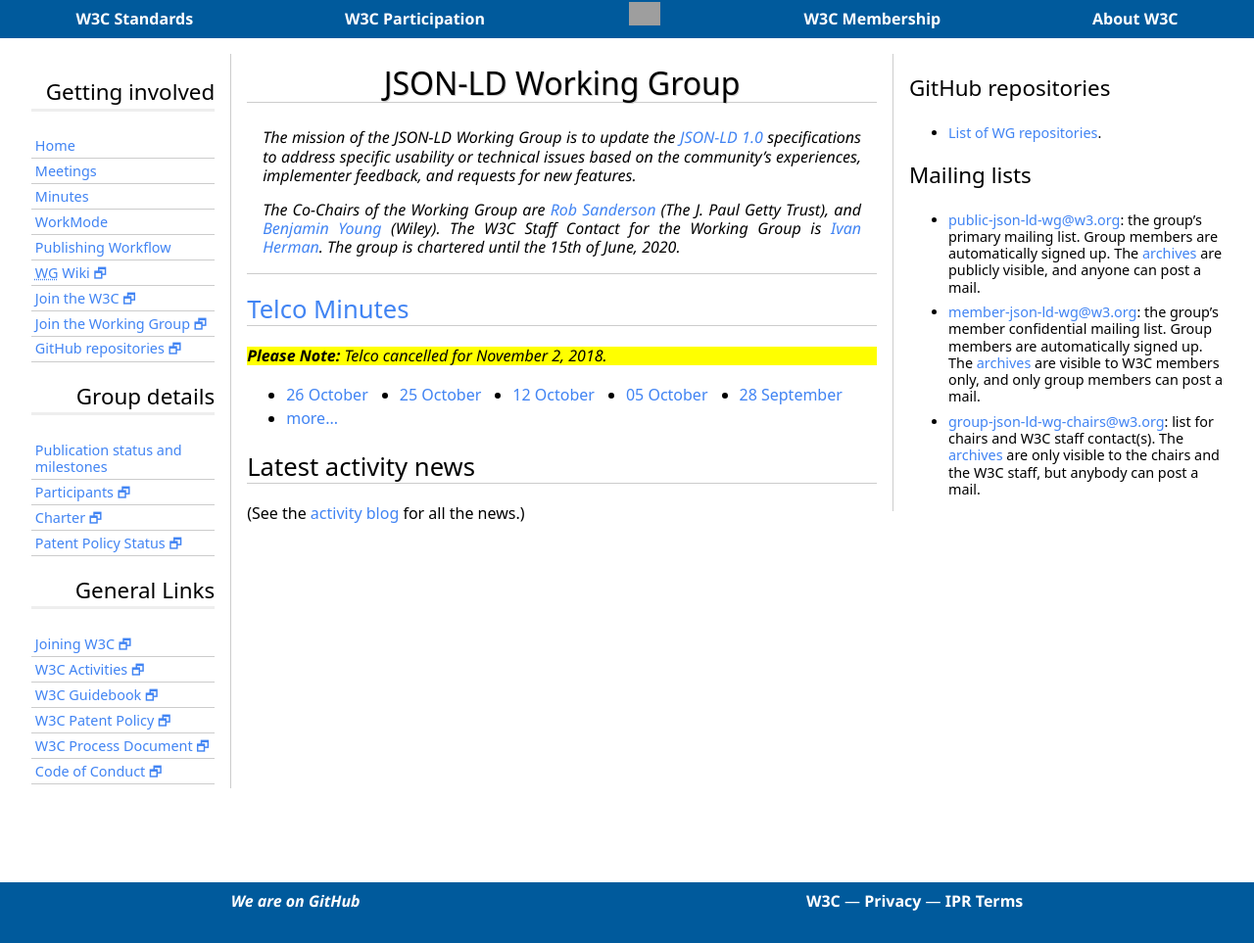
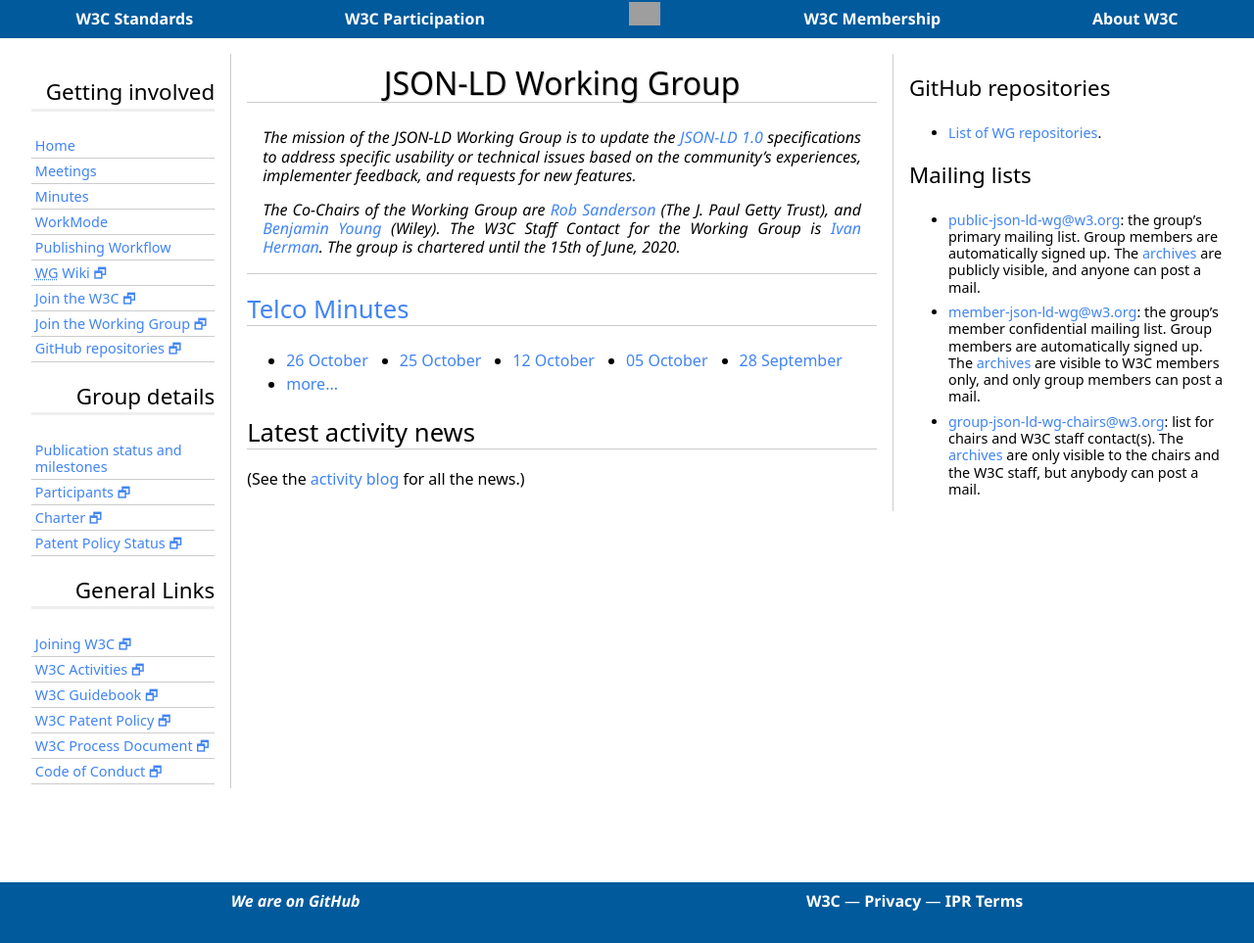
Before and after one commit to w3c/json-ld-wg, a Jekyll site: the page built from index.md, in a window 1280 px wide. Shown: the whole page at 98% size. Built offline with Jekyll 4.4.1, drawn with Linux system fonts in a browser that asks for light colours; some web fonts are replaced; grey boxes are pictures that could not be loaded.

Commit message:
Remove call cancellation notice
Which is now past

```diff
--- a/_layouts/home.html
+++ b/_layouts/home.html
@@ -47,9 +47,6 @@
             </section>
             <section id="minutes">
                 <h2><a href="Meetings/Minutes/">Telco Minutes</a></h2>
-                <p class="todo">
-                  <strong>Please Note:</strong> Telco <em>cancelled</em> for <time datetime="2018-11-02">November 2, 2018</time>.
-                </p>
                 <ul class="inline">
                 {% assign minutes_length = site.minutes | size %}
                 {% assign reversed_minutes = site.minutes | reverse %}
```
